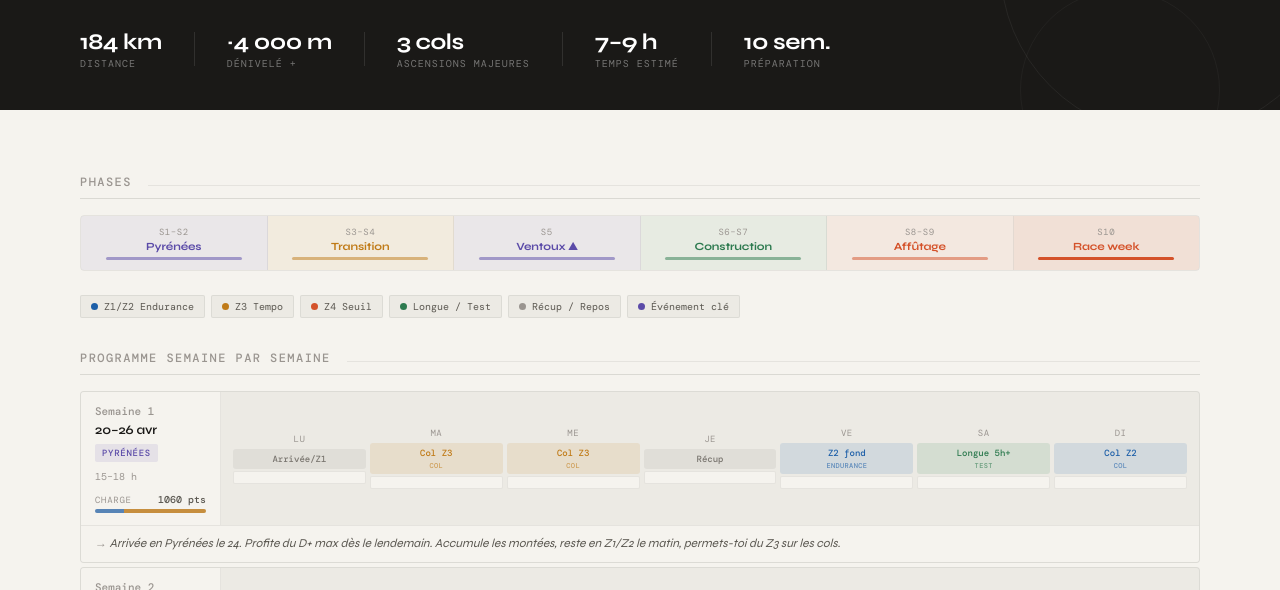
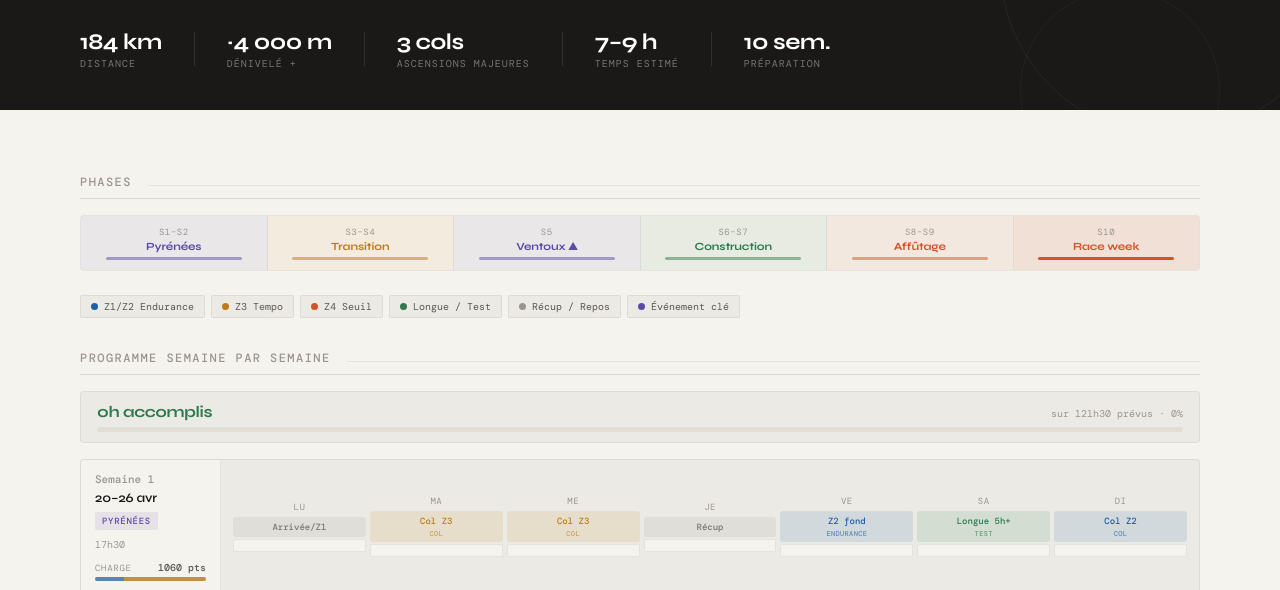
Before and after one commit to allergictopolem/ariegeoise, a plain HTML site: page index.html in a window 1280 px wide. Shown: the part 164-754 px from the top of the page. Drawn offline with nearby package versions, Linux system fonts and the light colour scheme.

Commit message:
Volume hebdo dynamique et jauge de progression globale
- Remplace les volumes codés en dur par un calcul réel depuis les durées de séances
- Format compact Xh YY (ex: 12h45) affiché dans chaque carte de semaine
- Ajoute une jauge globale : volume accompli vs prévu sur les 10 semaines
- La barre verte se remplit au fil des coches de séances

Co-authored-by: Paul-Emile Taylor <paul-emiletaylor@MacBookAir.lan>

```diff
--- a/index.html
+++ b/index.html
@@ -507,6 +507,44 @@
   .adapt-vals { display:flex; justify-content:space-between; font-family:var(--font-mono); font-size:10px; color:var(--ink2); }
   .adapt-pct { font-weight:500; }
 
+  /* GLOBAL STATS BAR */
+  .global-stat-bar {
+    background: var(--bg2);
+    border: 1px solid var(--border2);
+    border-radius: 4px;
+    padding: 10px 16px;
+    margin-bottom: 1rem;
+  }
+  .gsb-labels {
+    display: flex;
+    justify-content: space-between;
+    align-items: baseline;
+    margin-bottom: 6px;
+  }
+  .gsb-done {
+    font-size: 1rem;
+    font-weight: 700;
+    letter-spacing: -0.02em;
+    color: var(--green);
+  }
+  .gsb-total {
+    font-family: var(--font-mono);
+    font-size: 10px;
+    color: var(--ink3);
+  }
+  .gsb-track {
+    height: 5px;
+    background: var(--bg3);
+    border-radius: 3px;
+    overflow: hidden;
+  }
+  .gsb-fill {
+    height: 100%;
+    background: var(--green);
+    border-radius: 3px;
+    transition: width 0.4s;
+  }
+
   /* CHART DONE OVERLAY */
   .chart-bars { position: relative; gap: 0; }
   .chart-done { position:absolute; bottom:0; left:0; right:0; border-radius:2px 2px 0 0; opacity:0.82; }
@@ -726,6 +764,7 @@
 
   <!-- WEEKS -->
   <div class="section-head"><h2>Programme semaine par semaine</h2></div>
+  <div id="global-stats"></div>
   <div class="weeks" id="weeks"></div>
 
   <!-- LOAD CHART -->
@@ -885,6 +924,14 @@ const ZONE_COLORS = {
   Z4:   {c:"#D4522A",b:"rgba(212,82,42,0.12)"},
   Mixed:{c:"#2D7A4F",b:"rgba(45,122,79,0.12)"},
 };
+
+function formatDur(min) {
+  if (!min) return '0h';
+  const h = Math.floor(min / 60);
+  const m = min % 60;
+  return m ? `${h}h${String(m).padStart(2,'0')}` : `${h}h`;
+}
+function sumDurDays(days) { return days.reduce((a,d) => a + (d.dur||0), 0); }
 
 function calcLoad(dur, zone) {
   const h = dur/60, total = Math.round(h*(LOAD_FACTORS[zone]||0));
@@ -1127,7 +1174,25 @@ function resetState() {
 }
 
 // ── RENDER ─────────────────────────────────────────────────────────────────
-function render() { renderWeeks(); renderChart(); renderAdaptations(); }
+function render() { renderWeeks(); renderChart(); renderAdaptations(); renderGlobalStats(); }
+
+function renderGlobalStats() {
+  const el = document.getElementById('global-stats');
+  if (!el) return;
+  let totalMin = 0, doneMin = 0;
+  state.weeks.forEach(w => w.days.forEach(d => {
+    totalMin += d.dur||0;
+    if (d.done) doneMin += d.dur||0;
+  }));
+  const pct = totalMin > 0 ? Math.round(doneMin / totalMin * 100) : 0;
+  el.innerHTML = `<div class="global-stat-bar">
+    <div class="gsb-labels">
+      <span class="gsb-done">${formatDur(doneMin)} accomplis</span>
+      <span class="gsb-total">sur ${formatDur(totalMin)} prévus · ${pct}%</span>
+    </div>
+    <div class="gsb-track"><div class="gsb-fill" style="width:${pct}%"></div></div>
+  </div>`;
+}
 
 function renderWeeks() {
   const container = document.getElementById('weeks');
@@ -1166,7 +1231,7 @@ function renderWeeks() {
           <div class="week-num">Semaine ${w.num}</div>
           <div class="week-dates">${w.dates}</div>
           <div class="week-phase" style="color:${w.pc};background:${w.pb}">${w.phase}</div>
-          <div class="week-volume">${w.vol}</div>
+          <div class="week-volume">${formatDur(sumDurDays(w.days))}</div>
           <div class="week-load">
             <div class="wl-header">
               <span class="wl-label">Charge</span>
```
